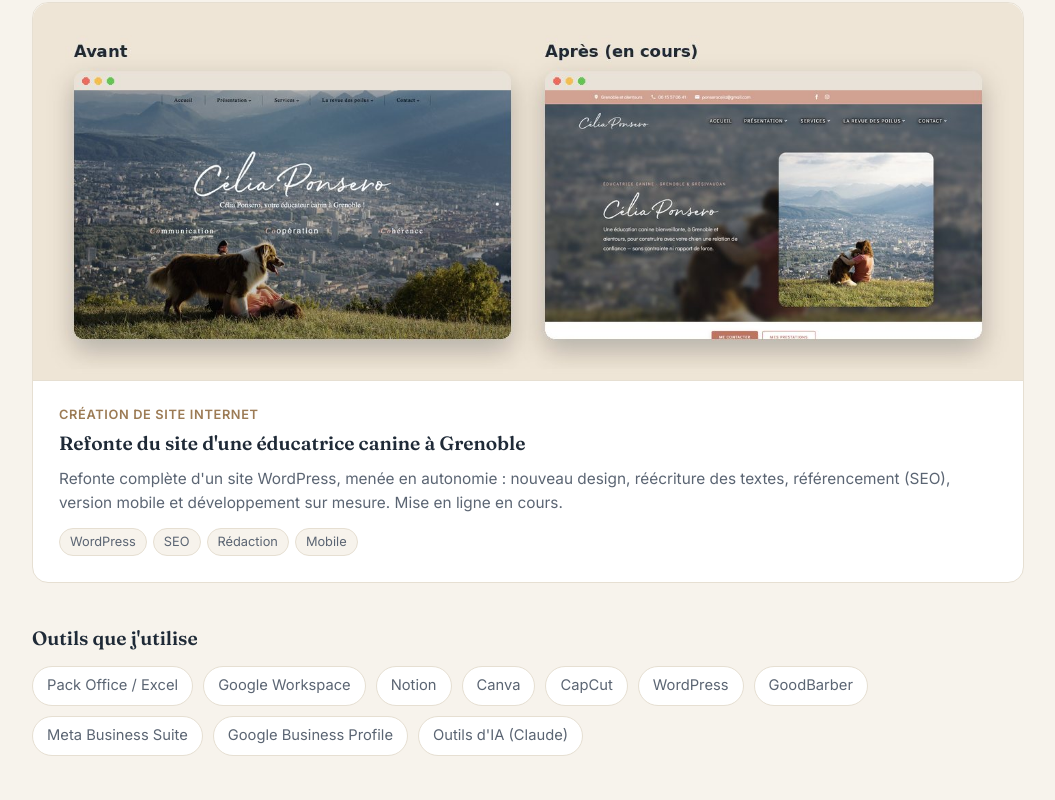
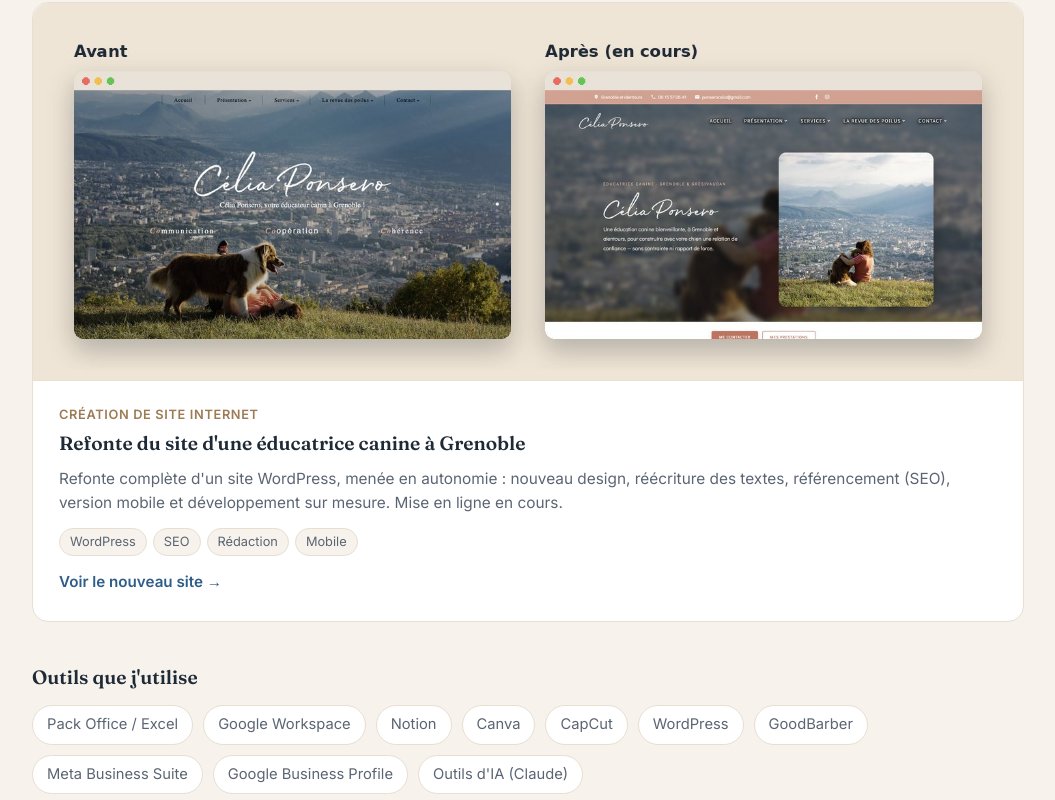
Before and after one commit to manongondard/manongondard.github.io, a plain HTML site: page index.html in a window 1280 px wide. Shown: the part 3848-4648 px from the top of the page, without its empty margins (112-1167 px from the left). Drawn offline with Linux system fonts and the light colour scheme.

Commit message:
Carte Célia Ponsero : lien vers le nouveau site
Co-Authored-By: Claude Opus 5.5 <noreply@anthropic.com>
Claude-Session: https://claude.ai/code/session_01KW5oHxSixNGfR2HUA6M3hk

```diff
--- a/index.html
+++ b/index.html
@@ -89,6 +89,10 @@
   /* Réalisations */
   .proj-img{display:block;width:calc(100% + 52px);margin:-26px -26px 20px;border-radius:var(--radius) var(--radius) 0 0;border-bottom:1px solid var(--line)}
   .proj.wide{grid-column:1/-1}
+  .proj-link{display:block;transition:opacity .2s}
+  .proj-link:hover{opacity:.88}
+  .see-site{display:inline-block;margin-top:14px;color:var(--accent);font-weight:600;font-size:.95rem;text-decoration:none}
+  .see-site:hover{text-decoration:underline}
   .proj .label{display:inline-block;font-size:.8rem;font-weight:600;color:var(--warm);text-transform:uppercase;letter-spacing:.05em;margin-bottom:6px}
   .proj p{color:var(--muted);font-size:.96rem;margin-bottom:12px}
   .chips{display:flex;flex-wrap:wrap;gap:6px}
@@ -306,12 +310,13 @@
         <div class="chips"><span class="chip">Back-office</span><span class="chip">Excel</span><span class="chip">Centaines de dossiers</span></div>
       </div>
       <div class="card proj wide">
-        <img src="real-site-celia.jpg" alt="Site de Célia Ponsero, éducatrice canine : avant et après la refonte" class="proj-img" loading="lazy">
+        <a href="https://celiaponsero.fr" target="_blank" rel="noopener" class="proj-link" title="Voir le nouveau site"><img src="real-site-celia.jpg" alt="Site de Célia Ponsero, éducatrice canine : avant et après la refonte" class="proj-img" loading="lazy"></a>
         <span class="label">Création de site internet</span>
         <h3>Refonte du site d'une éducatrice canine à Grenoble</h3>
         <p>Refonte complète d'un site WordPress, menée en autonomie : nouveau design, réécriture des textes,
           référencement (SEO), version mobile et développement sur mesure. Mise en ligne en cours.</p>
         <div class="chips"><span class="chip">WordPress</span><span class="chip">SEO</span><span class="chip">Rédaction</span><span class="chip">Mobile</span></div>
+        <a href="https://celiaponsero.fr" target="_blank" rel="noopener" class="see-site">Voir le nouveau site →</a>
       </div>
     </div>
 
```
